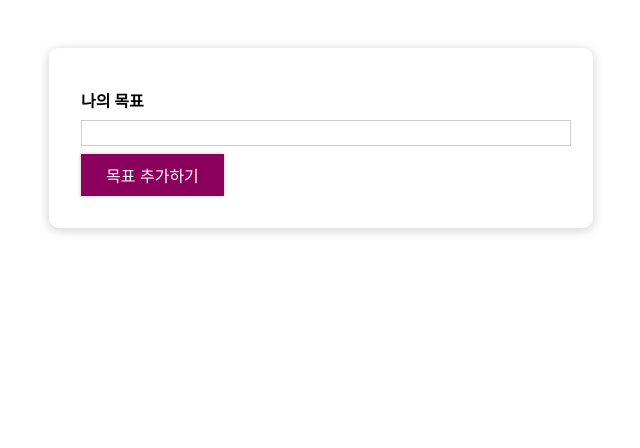
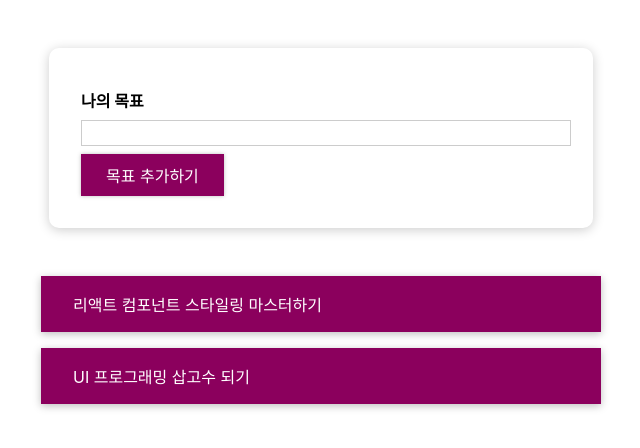
Before and after one commit to world421/react-basic-study202310, a React (Create React App) app: page / in a window 1280 px wide. Shown: the top 448 px of the page, without its empty margins (319-959 px from the left). Built offline with nearby package versions, Linux system fonts and the light colour scheme.

Commit message:
목표설정 APP - 기본 구성(추가, 삭제기능)

```diff
--- a/src/App.js
+++ b/src/App.js
@@ -3,15 +3,74 @@
 import CourseInput from './components/CourseGoals/CourseInput';
 import CourseList from './components/CourseGoals/CourseList';
 
+const DUMMY_DATE = [
+  {
+    id: 'g1',
+    text: '리액트 컴포넌트 스타일링 마스터하기',
+  },
+  {
+    id: 'g2',
+    text: 'UI 프로그래밍 삽고수 되기',
+  },
+];
 const App = () => {
+  const [goals, setGoals] = useState(DUMMY_DATE);
+
+  //input 에게 전달할 함수
+  const addGoalHandler = (text) => {
+    //console.log('전달받은 텍스트', text);
+    const newGoal = {
+      id: Math.random().toString(),
+      text: text,
+    };
+    setGoals((prevGoals) => [...prevGoals, newGoal]);
+
+    //상태변수 (배열) 수정
+    //goals.push(newGoal); -> 안댐
+    //setGoals([...goals, newGoal]); // 기존골, 추가 `!
+  };
+
+  // 삭제 이벤트 핸들러를 CourseItem 까지 내려보내야됨..
+  const deleteGoalHandler = (id) => {
+    //console.log('전달된 id: ', id);
+    // const updateGoals = [...goals]; //상태배열 그대로 복사해서 가져옴.
+    // const index = updateGoals.findIndex((goal) => goal.id === id);
+    // // 배열삭제하기 ( index 부터 , 몇 개), splice 지우는것과 추가하는거 가능
+    // updateGoals.splice(index, 1);
+    // ============================================================
+    //const updateGoals = goals.filter((goal) => goal.id !== id);
+
+    setGoals(goals.filter((goal) => goal.id !== id));
+  };
+
+  // CourseList 조건부 렌더링
+  // {바깥쪽  style - props전달 } {안쪽 객체 전달}
+  let listContent = (
+    <p
+      style={{
+        color: 'red',
+        fontSize: '2em',
+        textAlign: 'center',
+      }}
+    >
+      목표를 등록해주세요 !!{' '}
+    </p>
+  );
+  if (goals.length > 0) {
+    listContent = (
+      <CourseList
+        items={goals}
+        onDelete={deleteGoalHandler}
+      />
+    );
+  }
+
   return (
     <div>
       <section id='goal-form'>
-        <CourseInput />
+        <CourseInput onAdd={addGoalHandler} />
       </section>
-      <section id='goals'>
-        <CourseList />
-      </section>
+      <section id='goals'>{listContent} </section>
     </div>
   );
 };
--- a/src/components/CourseGoals/CourseInput.js
+++ b/src/components/CourseGoals/CourseInput.js
@@ -1,13 +1,41 @@
-import React from 'react';
+import React, { useState } from 'react';
 import './CourseInput.css';
 import Button from '../UI/Button/Button';
 
-const CourseInput = () => {
+const CourseInput = ({ onAdd }) => {
+  const [enteredText, setEnteredText] = useState('');
+
+  // 입력값 검증 상태변수
+  const [isValid, setIsValid] = useState(false);
+
+  const textChangeHandler = (e) => {
+    if (e.target.value.trim().length > 0) {
+      setIsValid(true);
+    }
+    setEnteredText(e.target.value);
+  };
+
+  const formSubmitHandler = (e) => {
+    e.preventDefault();
+    //console.log(enteredText);
+    if (enteredText.trim().length === 0) {
+      setIsValid(false);
+      return;
+    }
+
+    onAdd(enteredText);
+    setEnteredText('');
+  };
+
   return (
-    <form>
+    <form onSubmit={formSubmitHandler}>
       <div className='form-control'>
         <label>나의 목표</label>
-        <input type='text' />
+        <input
+          type='text'
+          onChange={textChangeHandler}
+          value={enteredText}
+        />
       </div>
       <Button type='submit'>목표 추가하기</Button>
     </form>
--- /dev/null
+++ b/src/components/CourseGoals/CourseItem.css
@@ -0,0 +1,8 @@
+.goal-item {
+    margin: 1rem 0;
+    background: #8b005d;
+    box-shadow: 0 2px 8px rgba(0, 0, 0, 0.26);
+    color: white;
+    padding: 1rem 2rem;
+    cursor: pointer;
+  }
--- /dev/null
+++ b/src/components/CourseGoals/CourseItem.js
@@ -0,0 +1,15 @@
+import React from 'react';
+import './CourseItem.css';
+
+const CourseItem = ({ item, onDelete }) => {
+  return (
+    <li
+      className='goal-item'
+      onClick={() => onDelete(item.id)}
+    >
+      {item.text}
+    </li>
+  );
+};
+
+export default CourseItem;
--- a/src/components/CourseGoals/CourseList.js
+++ b/src/components/CourseGoals/CourseList.js
@@ -1,10 +1,19 @@
 import React from 'react';
 import './CourseList.css';
+import CourseItem from './CourseItem';
 
-const CourseList = () => {
+const CourseList = ({ items, onDelete }) => {
   return (
     <ul className='goal-list'>
-      <li></li>
+      {items.map((item) => {
+        return (
+          <CourseItem
+            key={item.id}
+            item={item}
+            onDelete={onDelete}
+          />
+        );
+      })}
     </ul>
   );
 };
--- a/src/components/UI/Button/Button.js
+++ b/src/components/UI/Button/Button.js
@@ -6,7 +6,7 @@
     <button
       type={type}
       className='button'
-      onClick={onclick}
+      onClick={onClick}
     >
       {children}
     </button>
```
